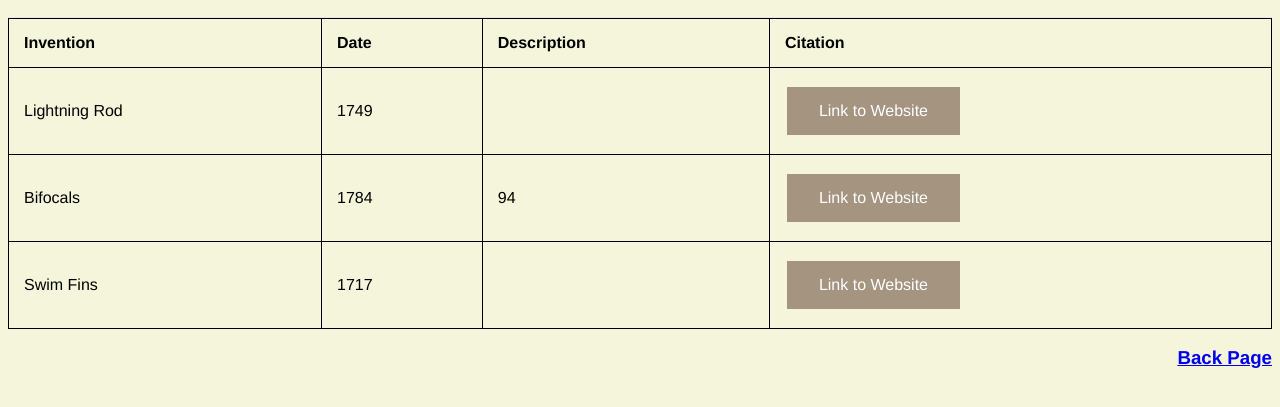
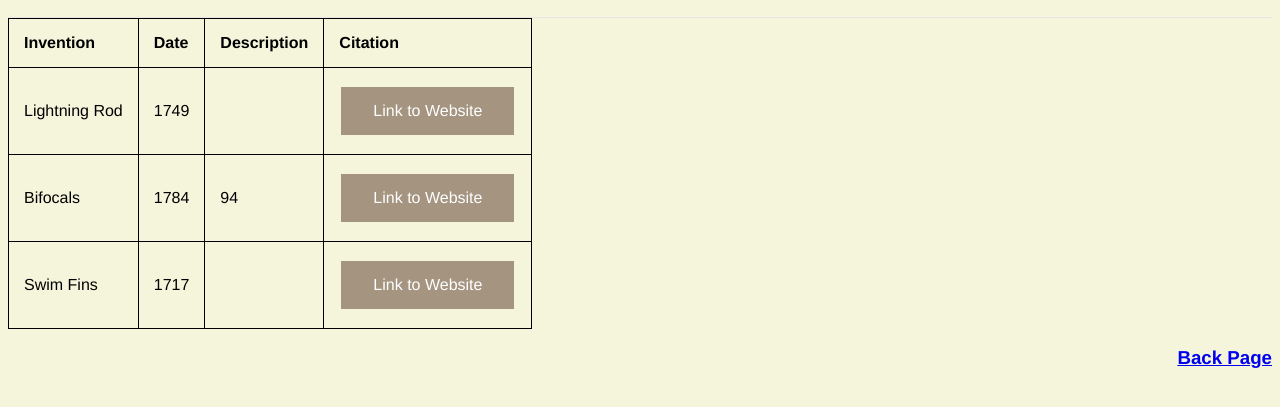
Before and after one commit to GoodJuan/Inventor-Website, a plain HTML site: page benInventions.html in a window 1280 px wide. Shown: the part 215-622 px from the top of the page. Drawn offline with Linux system fonts and the light colour scheme.

Commit message:
attempting to fix column width

```diff
--- a/benInventions.html
+++ b/benInventions.html
@@ -23,9 +23,9 @@
 
 <BODY>
 
-	<table style="width:100%">
+	<table>
+	<col>
 	  <tr>
-
 	    <th>Invention</th>
 	    <th>Date</th>
 	    <th>Description</th>
@@ -37,7 +37,7 @@
 	    <td>1749</td>
 	    <td></td>
 	    <td>
-	    <div id = "buttons">
+	    <div id = "citebutton">
 	    	<a href="https://www.fi.edu/benjamin-franklin/inventions" class = "button">Link to Website</a>
 	    </div>
 	    </td>
@@ -48,7 +48,7 @@
 	    <td>1784</td>
 	    <td>94</td>
 	    <td>
-	    <div id = "buttons">
+	    <div id = "citebutton">
 	    	<a href="https://www.fi.edu/benjamin-franklin/inventions" class = "button">Link to Website</a>
 	    </div>
 	    </td>
@@ -59,7 +59,8 @@
 	    <td>1717</td>
 	    <td></td>
 	    <td>
-	    <div id = "buttons">
+
+	    <div id = "citebutton">
 	    	<a href="https://www.fi.edu/benjamin-franklin/inventions" class = "button">Link to Website</a>
 	    </div>
 	    </td>
--- a/stylesheet2.css
+++ b/stylesheet2.css
@@ -41,6 +41,7 @@ footer {
 
 
 
+
 .button:hover {
 
 	box-shadow: 0 12px 16px 0 rgba(0,0,0,0.24),0 17px 50px 0 rgba(0,0,0,0.19);
@@ -55,6 +56,7 @@ th, td {
     padding: 15px;
 }
 
+
 th {
     text-align: left;
 }
```
